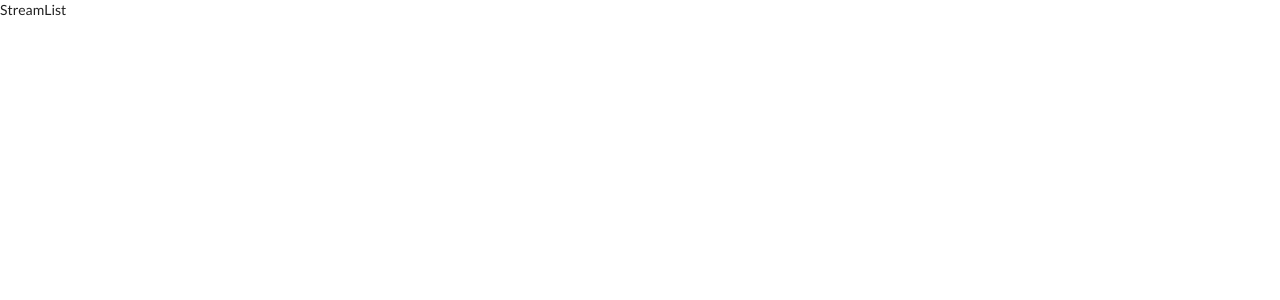
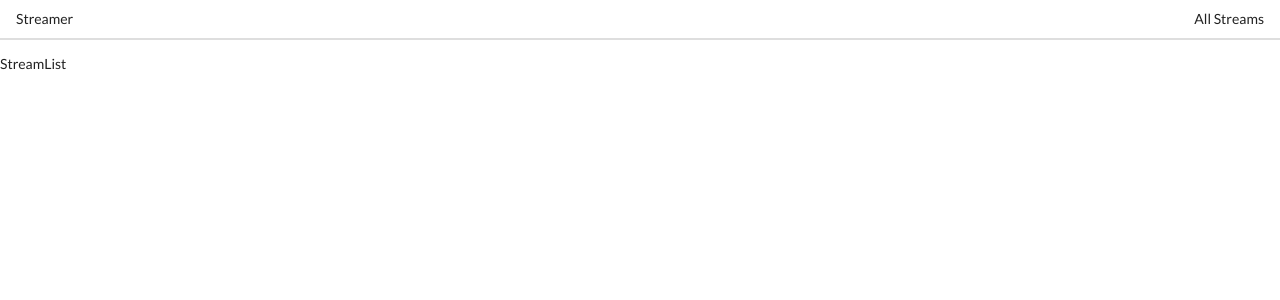
Before and after one commit to tebmik/react-app, a React (Create React App) app: page / in a window 1280 px wide. Shown: the top 300 px of the page. Built offline with nearby package versions, Linux system fonts and the light colour scheme.

Commit message:
App and Header commit

```diff
--- a/src/components/App.js
+++ b/src/components/App.js
@@ -1,10 +1,11 @@
 import React from "react";
-import { BrowserRouter, Route, Link } from "react-router-dom";
+import { BrowserRouter, Route, } from "react-router-dom";
 import StreamCreate from "./streams/StreamCreate";
 import StreamDelete from "./streams/StreamDelete";
 import StreamEdit from "./streams/StreamEdit";
 import StreamList from "./streams/StreamList";
 import StreamShow from "./streams/StreamShow";
+import Header from "./Header";
 
 
 
@@ -12,6 +13,7 @@ const App = () => {
     return(
         <div>
             <BrowserRouter>
+                <Header />
                 <div>
                     <Route path="/" exact component={StreamList} />
                     <Route path="/streams/new" exact component={StreamCreate} />
--- /dev/null
+++ b/src/components/Header.js
@@ -0,0 +1,14 @@
+import React from "react";
+import { Link } from "react-router-dom";
+
+const Header = () => {
+    return (
+        <div className="ui secondary pointing menu">
+            <Link to="/" className="item">Streamer</Link>
+            <div className="right menu">
+                <Link to="/" className="item">All Streams</Link>
+            </div>
+        </div>
+    );
+};
+export default Header;
```
Also changed, not shown: src/components/README.md.
